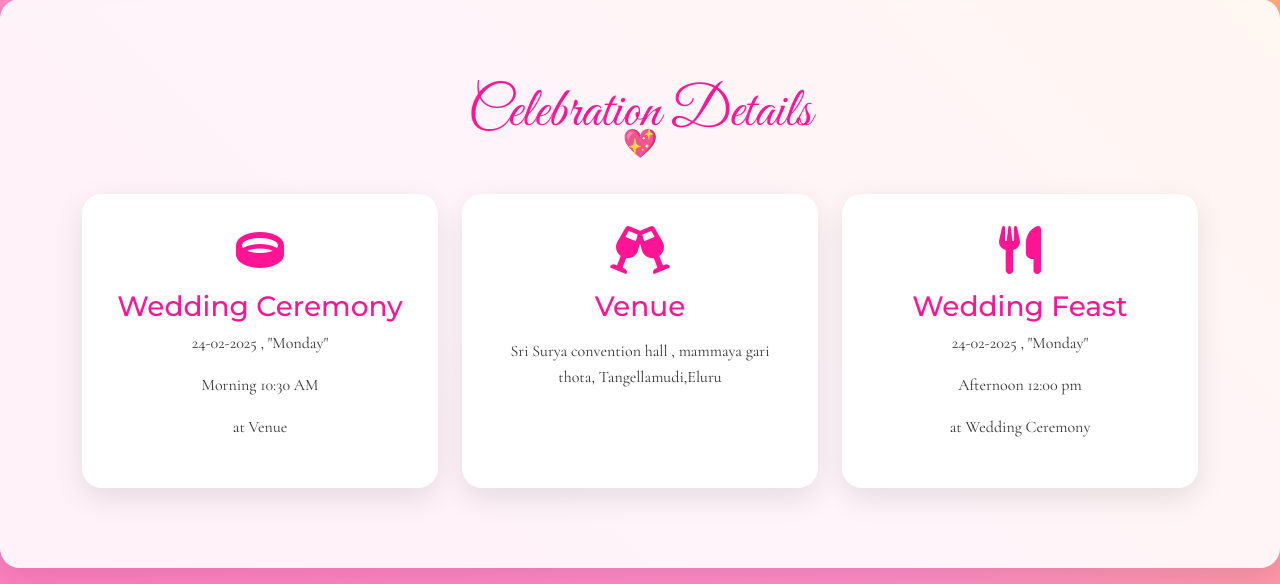
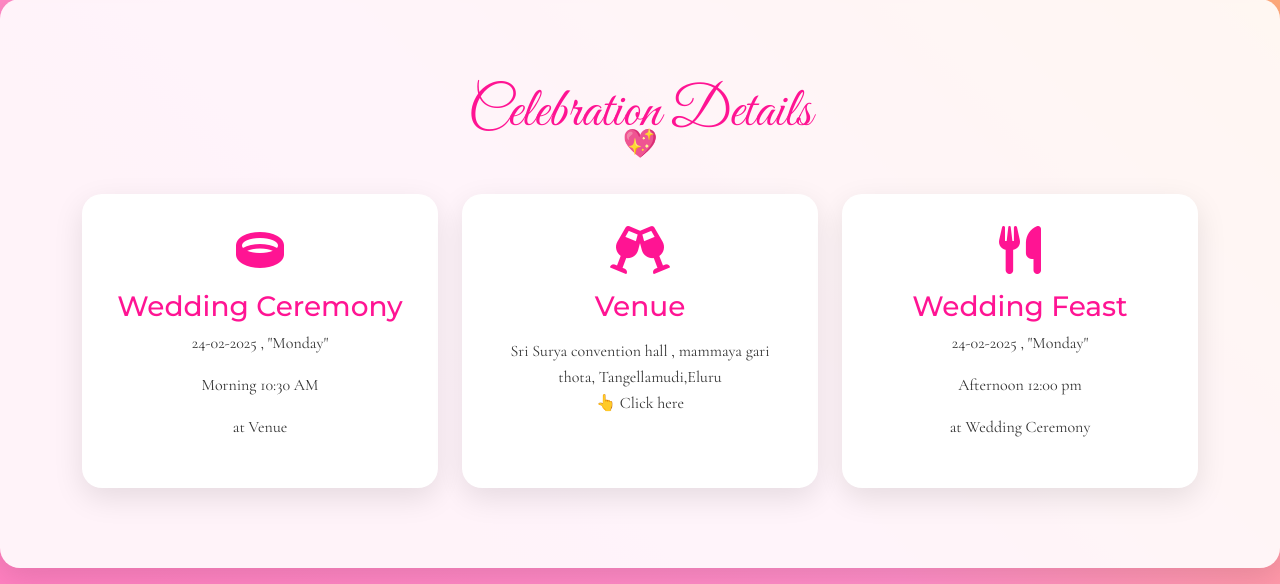
Before and after one commit to DhakarRai/wedding, a Flask app: page / in a window 1280 px wide. Shown: the part 1539-2123 px from the top of the page. Run offline with Flask 2, Linux system fonts and the light colour scheme; some libraries are stand-ins or nearby versions.

Commit message:
Update wed.html

```diff
--- a/templates/wed.html
+++ b/templates/wed.html
@@ -627,7 +627,7 @@
                             Venue
                         </h3>
                         <p></p>
-                        <p>Sri Surya convention hall , mammaya gari thota, Tangellamudi,Eluru </p>
+                        <p>Sri Surya convention hall , mammaya gari thota, Tangellamudi,Eluru  <br> 👆 Click here  </p>
                         <p></p>
                     </div>
                 </div>
```
